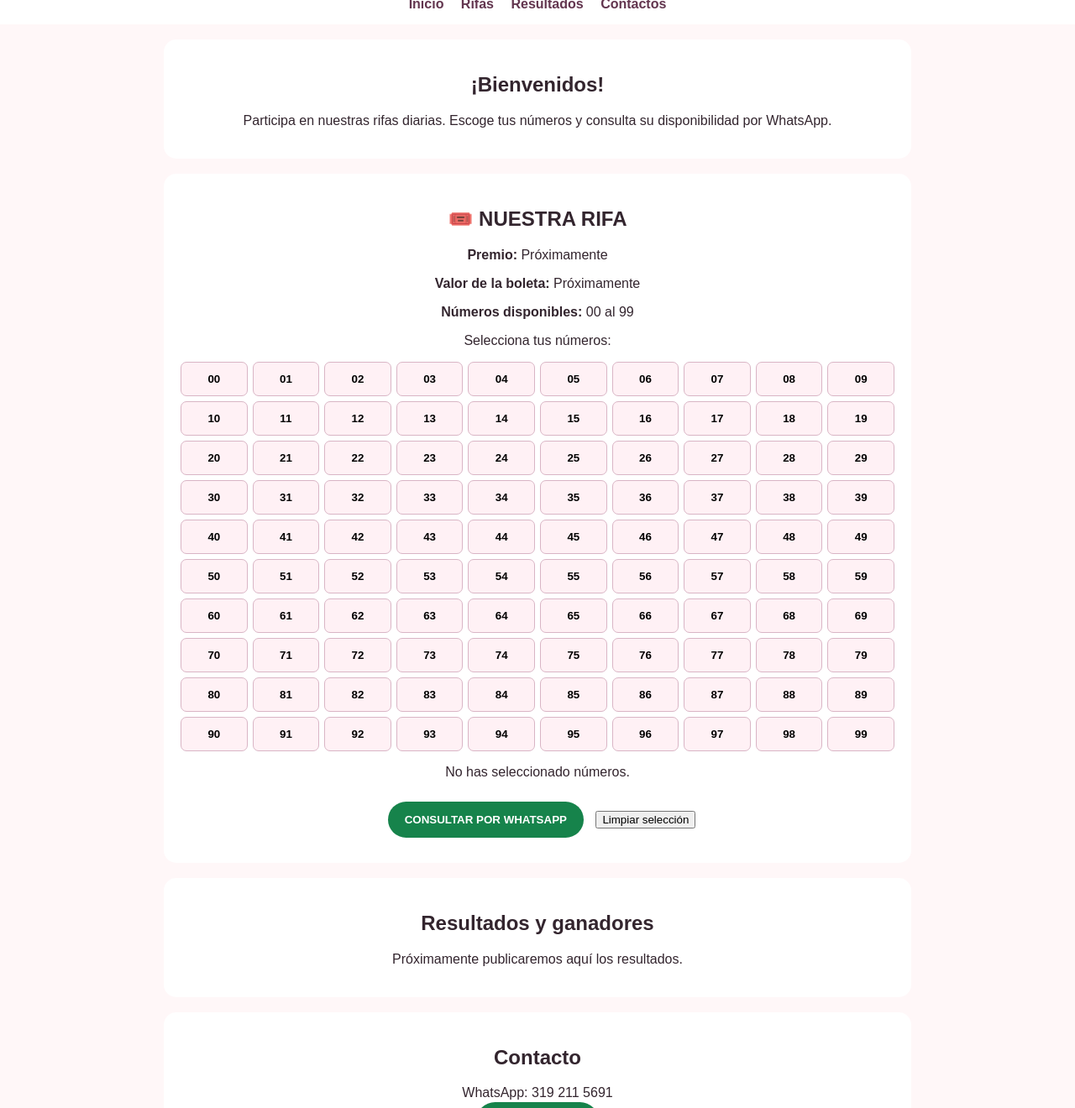
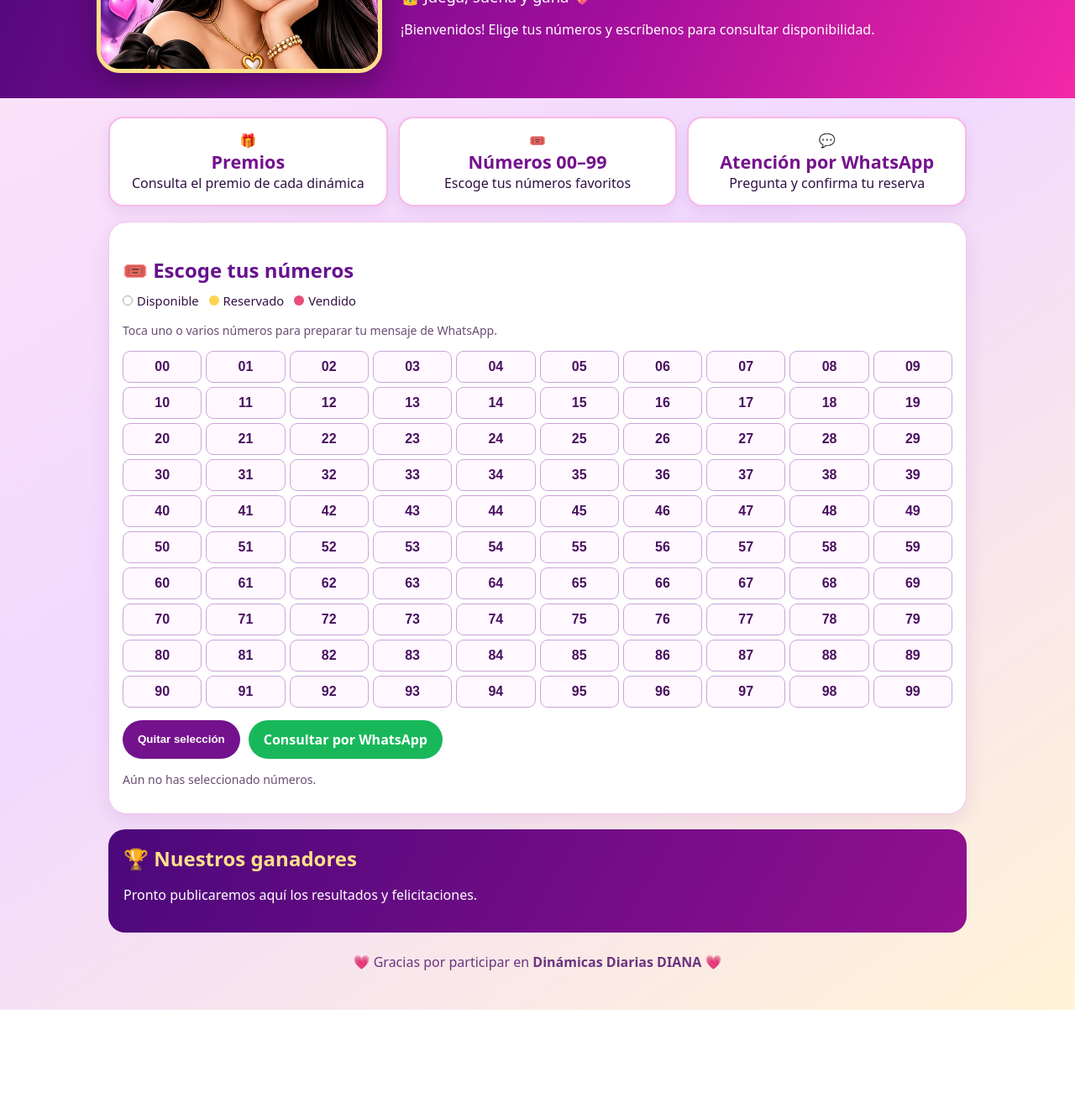
Before and after one commit to diianitacardona20-blip/rifas-diana, a plain HTML site: page index.html in a window 1280 px wide. Shown: the part 215-1535 px from the top of the page at 84% size. After the commit the page ends 1418 px from the top, so only its background shows below. Drawn offline with Linux system fonts and the light colour scheme.

Commit message:
Add files via upload

```diff
--- a/index.html
+++ b/index.html
@@ -1,91 +1,82 @@
-DOCTYPE html>
+<!doctype html>
 <html lang="es">
 <head>
-<meta charset="UTF-8">
+<meta charset="utf-8">
 <meta name="viewport" content="width=device-width, initial-scale=1">
-<title>Dinámicas Diarias Diana</title>
+<meta name="theme-color" content="#7b1fa2">
+<title>Dinámicas Diarias DIANA</title>
 <style>
-body{margin:0;font-family:Arial;background:#fff7f8;color:#33252e;text-align:center}
-header{background:#63364f;color:white;padding:35px 10px}
-h1{font-size:30px}
-section{background:white;margin:18px auto;padding:20px;border-radius:15px;max-width:850px}
-.grid{display:grid;grid-template-columns:repeat(10,1fr);gap:6px}
-.num{padding:12px 2px;border:1px solid #d9b5c5;background:#fff1f5;border-radius:7px;font-weight:bold}
-.num.sel{background:#e8bd54;color:#332}
-button{cursor:pointer}
-.cta{background:#16834b;color:white;padding:14px 20px;border:0;border-radius:25px;font-weight:bold;margin:10px}
-nav{padding:15px;background:white}
-nav a{margin:8px;color:#63364f;font-weight:bold;text-decoration:none}
-@media(max-width:450px){.num{padding:9px 0;font-size:12px}}
+:root{--pink:#f328a8;--purple:#6516a4;--deep:#26083d;--gold:#ffd66b;--paper:#fff8ff}
+*{box-sizing:border-box}body{margin:0;font-family:system-ui,-apple-system,Segoe UI,sans-serif;color:#321044;background:linear-gradient(145deg,#ffe5f6,#f1d9ff 48%,#fff4d7)}
+header{background:linear-gradient(115deg,#4c087b,#a20e9c 58%,#f328a8);color:white;padding:22px 16px 30px;overflow:hidden}
+.hero{max-width:1050px;margin:auto;display:grid;grid-template-columns:minmax(180px,340px) 1fr;gap:22px;align-items:center}
+.hero img{width:100%;max-height:300px;object-fit:cover;object-position:center 25%;border:5px solid #ffe08a;border-radius:28px;box-shadow:0 12px 35px #21002e66}
+h1{font-family:Georgia,serif;font-size:clamp(2.2rem,6vw,4.4rem);line-height:.98;margin:0;text-shadow:0 4px 0 #4b075f}
+.tag{font-size:1.15rem;margin:12px 0}.spark{color:#ffe08a}
+main{max-width:1050px;margin:22px auto;padding:0 14px}
+.cards{display:grid;grid-template-columns:repeat(3,1fr);gap:12px;margin-bottom:18px}
+.card{background:#fff;border:2px solid #f7b9e9;border-radius:18px;padding:15px;text-align:center;box-shadow:0 6px 16px #67148a18}
+.card b{display:block;color:#74128d;font-size:1.35rem}
+h2{color:#67128e;margin:24px 0 10px}
+.panel{background:#fff;border-radius:22px;padding:16px;box-shadow:0 8px 25px #67148a18;border:1px solid #f3c4eb}
+.legend{display:flex;flex-wrap:wrap;gap:12px;font-size:.92rem;margin:8px 0 14px}
+.dot{display:inline-block;width:12px;height:12px;border-radius:50%;margin-right:5px}
+.available{background:#fff;border:1px solid #c8a8d9;color:#4d1b63}
+.reserved{background:#ffe18b!important;color:#573600!important;border-color:#e4a900!important}
+.sold{background:#f6a0b7!important;color:#6d102d!important;border-color:#d73568!important;text-decoration:line-through}
+.grid{display:grid;grid-template-columns:repeat(10,minmax(0,1fr));gap:5px}
+.num{border:1px solid #c9a5d9;border-radius:9px;background:#fff8ff;color:#48115f;padding:9px 2px;font-weight:800;font-size:clamp(.75rem,2.2vw,1rem);cursor:pointer}
+.num:focus{outline:3px solid #f328a8}.num.selected{background:#7b1fa2;color:white;border-color:#7b1fa2}
+.actions{display:flex;gap:10px;flex-wrap:wrap;margin-top:15px}
+.btn{display:inline-block;text-decoration:none;border:0;border-radius:999px;padding:12px 18px;font-weight:800;cursor:pointer}
+.primary{background:#18b85a;color:white}.secondary{background:#74128d;color:white}
+.small{font-size:.88rem;color:#694d73;line-height:1.5}
+.winners{background:linear-gradient(120deg,#4b087b,#92108f);color:white;border-radius:20px;padding:18px;margin-top:18px}
+footer{text-align:center;padding:24px 12px;color:#6b347d}
+@media(max-width:650px){.hero{grid-template-columns:1fr;text-align:center}.hero img{max-width:260px;margin:auto}.cards{grid-template-columns:1fr}.grid{gap:3px}.num{padding:8px 0;border-radius:6px}}
 </style>
 </head>
 <body>
-<header>
-<h1>DINÁMICAS DIARIAS DIANA</h1>
-<p>¡Participa y gana!</p>
-</header>
-<nav>
-<a href="#inicio">Inicio</a>
-<a href="#rifa">Rifas</a>
-<a href="#resultados">Resultados</a>
-<a href="#contacto">Contactos</a>
-</nav>
-<section id="inicio">
-<h2>¡Bienvenidos!</h2>
-<p>Participa en nuestras rifas diarias. Escoge tus números y consulta su disponibilidad por WhatsApp.</p>
+<header><div class="hero">
+<img src="muneca-diana.jpg"alt="Muñequita Diana">
+<div><h1>Dinámicas Diarias <span class="spark">DIANA</span></h1><p class="tag">👑 Juega, sueña y gana 💖</p><p>¡Bienvenidos! Elige tus números y escríbenos para consultar disponibilidad.</p></div>
+</div></header>
+<main>
+<section class="cards">
+<div class="card">🎁 <b>Premios</b><span>Consulta el premio de cada dinámica</span></div>
+<div class="card">🎟️ <b>Números 00–99</b><span>Escoge tus números favoritos</span></div>
+<div class="card">💬 <b>Atención por WhatsApp</b><span>Pregunta y confirma tu reserva</span></div>
 </section>
-<section id="rifa">
-<h2>🎟️ NUESTRA RIFA</h2>
-<p><b>Premio:</b> Próximamente</p>
-<p><b>Valor de la boleta:</b> Próximamente</p>
-<p><b>Números disponibles:</b> 00 al 99</p>
-<p>Selecciona tus números:</p>
-<div class="grid" id="numeros"></div>
-<p id="seleccion">No has seleccionado números.</p>
-<button class="cta" onclick="enviar()">CONSULTAR POR WHATSAPP</button>
-<button onclick="limpiar()">Limpiar selección</button>
+<section class="panel">
+<h2>🎟️ Escoge tus números</h2>
+<div class="legend"><span><i class="dot" style="background:#fff;border:1px solid #aaa"></i>Disponible</span><span><i class="dot" style="background:#ffd34f"></i>Reservado</span><span><i class="dot" style="background:#e94c78"></i>Vendido</span></div>
+<p class="small">Toca uno o varios números para preparar tu mensaje de WhatsApp.</p>
+<div class="grid" id="numbers" aria-label="Números de rifa del 00 al 99"></div>
+<div class="actions"><button class="btn secondary" id="clear">Quitar selección</button><a class="btn primary" id="whatsapp" href="#" target="_blank" rel="noopener">Consultar por WhatsApp</a></div>
+<p class="small" id="selection">Aún no has seleccionado números.</p>
 </section>
-<section id="resultados">
-<h2>Resultados y ganadores</h2>
-<p>Próximamente publicaremos aquí los resultados.</p>
-</section>
-<section id="contacto">
-<h2>Contacto</h2>
-<p>WhatsApp: 319 211 5691</p>
-<a class="cta" href="https://wa.me/573192115691">ESCRÍBENOS</a>
-</section>
-<footer><p>Dinámicas Diarias Diana</p></footer>
+<section class="winners"><h2 style="color:#ffe08a;margin-top:0">🏆 Nuestros ganadores</h2><p>Pronto publicaremos aquí los resultados y felicitaciones.</p></section>
+<footer>💗 Gracias por participar en <b>Dinámicas Diarias DIANA</b> 💗</footer>
+</main>
 <script>
-let elegidos=[];
-let contenedor=document.getElementById("numeros");
-for(let i=0;i<100;i++){
-let n=String(i).padStart(2,"0");
-let b=document.createElement("button");
-b.textContent=n;
-b.className="num";
-b.onclick=()=>{
-if(elegidos.includes(n)){
-elegidos=elegidos.filter(x=>x!==n);
-b.classList.remove("sel");
-}else{
-elegidos.push(n);
-b.classList.add("sel");
+/* IMPORTANTE: reemplaza este texto por el número de WhatsApp con indicativo 57, sin + ni espacios. */
+const WHATSAPP_NUMBER = "57XXXXXXXXXX";
+const chosen = new Set();
+const grid = document.getElementById("numbers");
+const status = document.getElementById("selection");
+const wa = document.getElementById("whatsapp");
+function update(){
+ const nums=[...chosen].sort((a,b)=>a-b).map(n=>String(n).padStart(2,"0"));
+ status.textContent=nums.length ? "Seleccionaste: "+nums.join(", ") : "Aún no has seleccionado números.";
+ const msg=encodeURIComponent("Hola, quiero consultar disponibilidad para estos números: "+(nums.join(", ")||"(aún no selecciono)")+".");
+ wa.href="https://wa.me/"+WHATSAPP_NUMBER+"?text="+msg;
 }
-document.getElementById("seleccion").textContent=
-elegidos.length?"Tus números: "+elegidos.sort().join(", "):"No has seleccionado números.";
-};
-contenedor.appendChild(b);
+for(let n=0;n<100;n++){
+ const b=document.createElement("button"); b.className="num"; b.type="button"; b.textContent=String(n).padStart(2,"0");
+ b.addEventListener("click",()=>{if(chosen.has(n)){chosen.delete(n);b.classList.remove("selected")}else{chosen.add(n);b.classList.add("selected")}update()});
+ grid.appendChild(b);
 }
-function limpiar(){
-elegidos=[];
-document.querySelectorAll(".num").forEach(b=>b.classList.remove("sel"));
-document.getElementById("seleccion").textContent="No has seleccionado números.";
-}
-function enviar(){
-if(!elegidos.length){alert("Selecciona primero tus números");return;}
-let mensaje="Hola Diana, quiero consultar estos números: "+elegidos.sort().join(", ");
-window.open("https://wa.me/573192115691?text="+encodeURIComponent(mensaje),"_blank");
-}
+document.getElementById("clear").addEventListener("click",()=>{chosen.clear();document.querySelectorAll(".num").forEach(b=>b.classList.remove("selected"));update()});
+update();
 </script>
-</body>
-</html>
+</body></html>
```
Also changed, not shown: muneca-diana.jpg (added).
